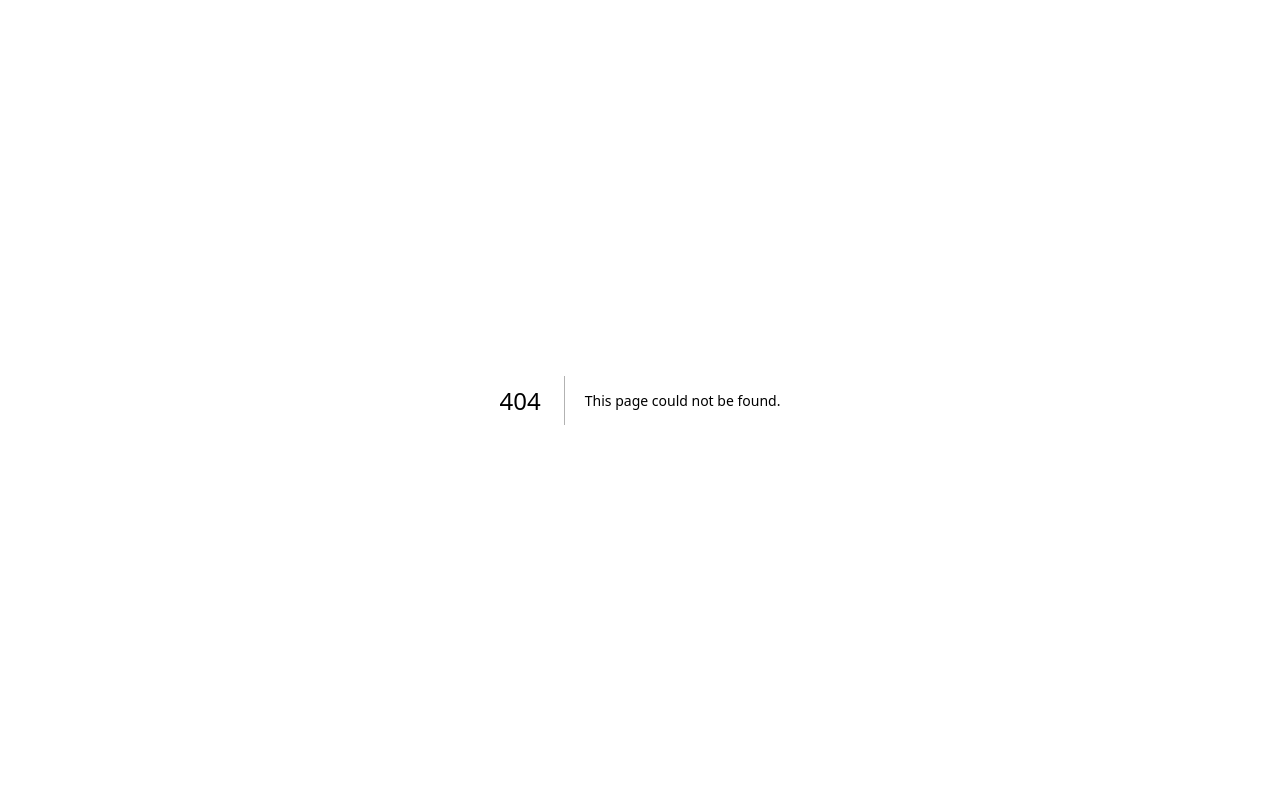
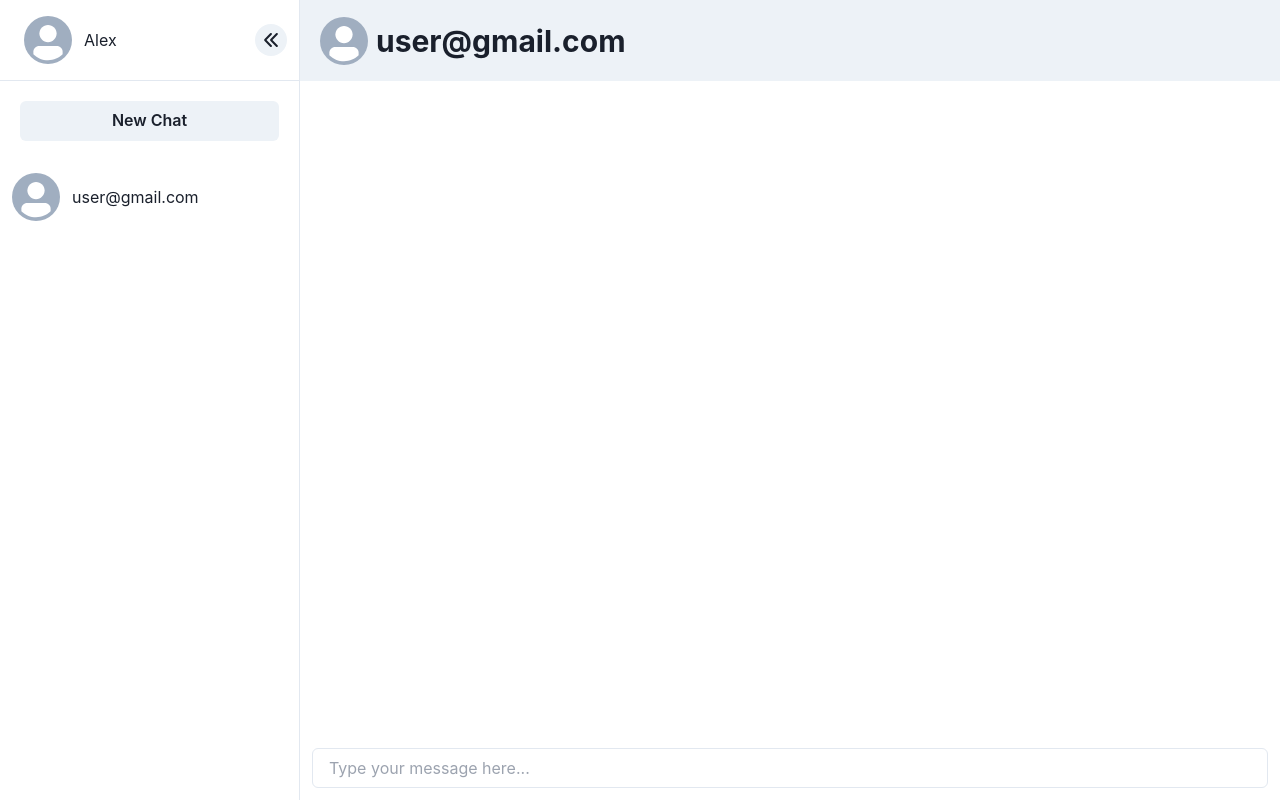
Before and after one commit to Anishadahal/firebase-chat-app, a Next.js app: page /chat/1 in a window 1280 px wide. Before the commit this address had no page. Built offline with nearby package versions, Linux system fonts and the light colour scheme.

Commit message:
chore: add top bar and bottom bar

```diff
--- a/components/Sidebar.tsx
+++ b/components/Sidebar.tsx
@@ -15,14 +15,13 @@ export const Sidebar = () => (
   <Flex
     //    bgColor={"blue.100"}
     w="300px"
-    h="100vh"
     borderEnd={"1px"}
     borderColor={"gray.200"}
     direction={"column"}
   >
     <Flex
       h="81px"
-      //   bgColor={"red.100"}
+      //   bgColor={"rd.100"}
       w="100%"
       align={"center"}
       justifyContent={"space-between"}
@@ -39,7 +38,7 @@ export const Sidebar = () => (
     <Button margin={5} padding={4}>
       New Chat
     </Button>
-    <Flex overflowY={"auto"} direction={"column"} sx={{ scrollbarWidth: "none" }}>
+    <Flex overflowY={"auto"} direction={"column"} sx={{ scrollbarWidth: "none" }} flex={1}>
       <Chat />
     </Flex>
   </Flex>
--- a/pages/_app.tsx
+++ b/pages/_app.tsx
@@ -5,11 +5,9 @@ import type { AppProps } from "next/app";
 import { Sidebar } from "../components/Sidebar";
 
 function MyApp({ Component, pageProps }: AppProps) {
-  return <Component {...pageProps} />
   return (
     <ChakraProvider>
-      <Sidebar />
-      <LoginComponent />
+      <Component {...pageProps} />
     </ChakraProvider>
   );
 }
--- /dev/null
+++ b/pages/chat/[id].tsx
@@ -0,0 +1,39 @@
+import { Avatar, Button, Flex, FormControl, Heading, Input, Text } from "@chakra-ui/react";
+import React from "react";
+import { Sidebar } from "../../components/Sidebar";
+
+const TopBar = () => {
+  return (
+    // @ts-ignore
+    <Flex bg={"gray.100"} h="81px" w="100%" align={"center"} p={5} gap={2}>
+      <Avatar />
+      <Heading size={"lg"}>user@gmail.com</Heading>
+    </Flex>
+  );
+};
+
+const BottomBar = () => {
+  return (
+    <FormControl p={3}>
+      <Input placeholder="Type your message here..." />
+      <Button type="submit" hidden>
+        Submit
+      </Button>
+    </FormControl>
+  );
+};
+const ChatDetail = () => {
+  return (
+    //   @ts-ignore
+    <Flex h="100vh">
+      <Sidebar />
+      <Flex flex={1} direction={"column"}>
+        <TopBar />
+        <Flex flex={1}></Flex>
+        <BottomBar />
+      </Flex>
+    </Flex>
+  );
+};
+
+export default ChatDetail;
```
